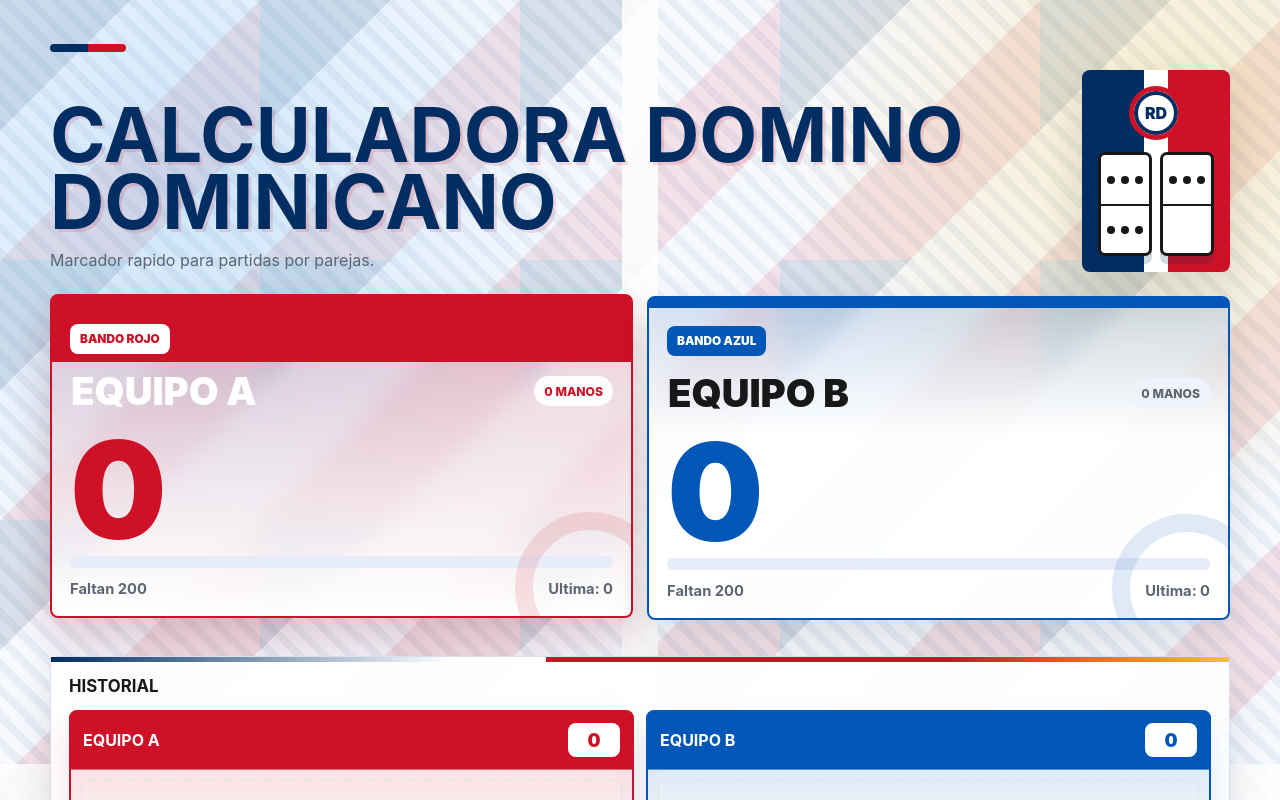
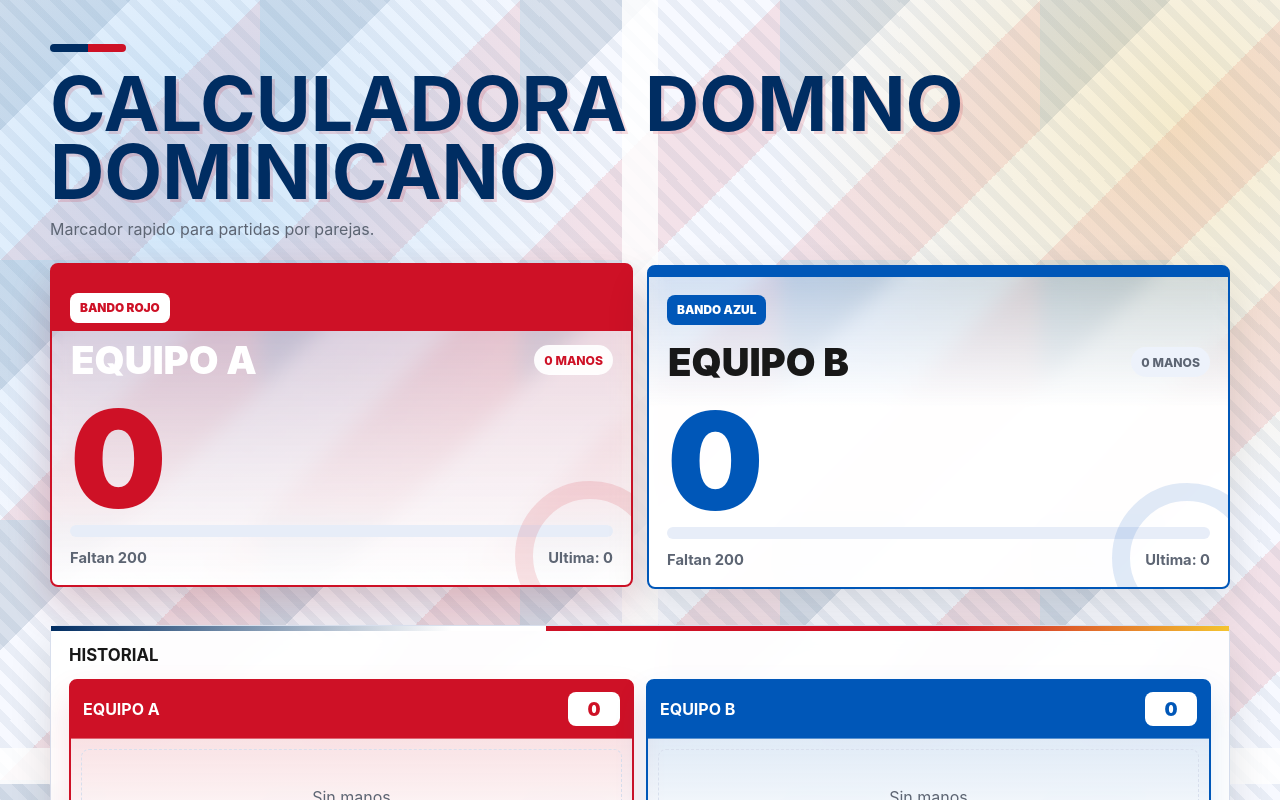
Before and after one commit to elvismedia-create/calculadora-domino-dominicano, a React (Vite) app: page / in a window 1280 px wide. Shown: the top 800 px of the page. Built offline with nearby package versions, Linux system fonts and the light colour scheme.

Commit message:
Remove header emblem

```diff
--- a/src/App.jsx
+++ b/src/App.jsx
@@ -333,13 +333,6 @@ function App() {
             Marcador rapido para partidas por parejas.
           </p>
         </div>
-        <div className="hero-emblem">
-          <div className="rd-badge">RD</div>
-          <div className="domino-mark">
-            <DominoTile />
-            <DominoTile blankBottom />
-          </div>
-        </div>
       </header>
 
       <section className="scoreboard" aria-label="Marcador">
--- a/src/styles.css
+++ b/src/styles.css
@@ -99,31 +99,6 @@ h1 {
   grid-template-columns: repeat(2, 54px);
   gap: 8px;
   align-items: center;
-}
-
-.hero-emblem {
-  display: grid;
-  justify-items: center;
-  gap: 12px;
-  padding: 16px;
-  border-radius: var(--radius);
-  background:
-    linear-gradient(90deg, var(--flag-blue) 0 42%, #fff 42% 58%, var(--flag-red) 58%),
-    #fff;
-  box-shadow: var(--shadow);
-}
-
-.rd-badge {
-  width: 54px;
-  height: 54px;
-  border-radius: 50%;
-  display: grid;
-  place-items: center;
-  background: #fff;
-  color: var(--flag-blue);
-  border: 5px solid var(--flag-red);
-  box-shadow: inset 0 0 0 4px var(--flag-blue);
-  font-weight: 950;
 }
 
 .tile {
@@ -917,11 +892,6 @@ select:focus {
     justify-content: start;
   }
 
-  .hero-emblem {
-    justify-items: start;
-    width: fit-content;
-  }
-
   .tile {
     width: 44px;
     height: 84px;
```
